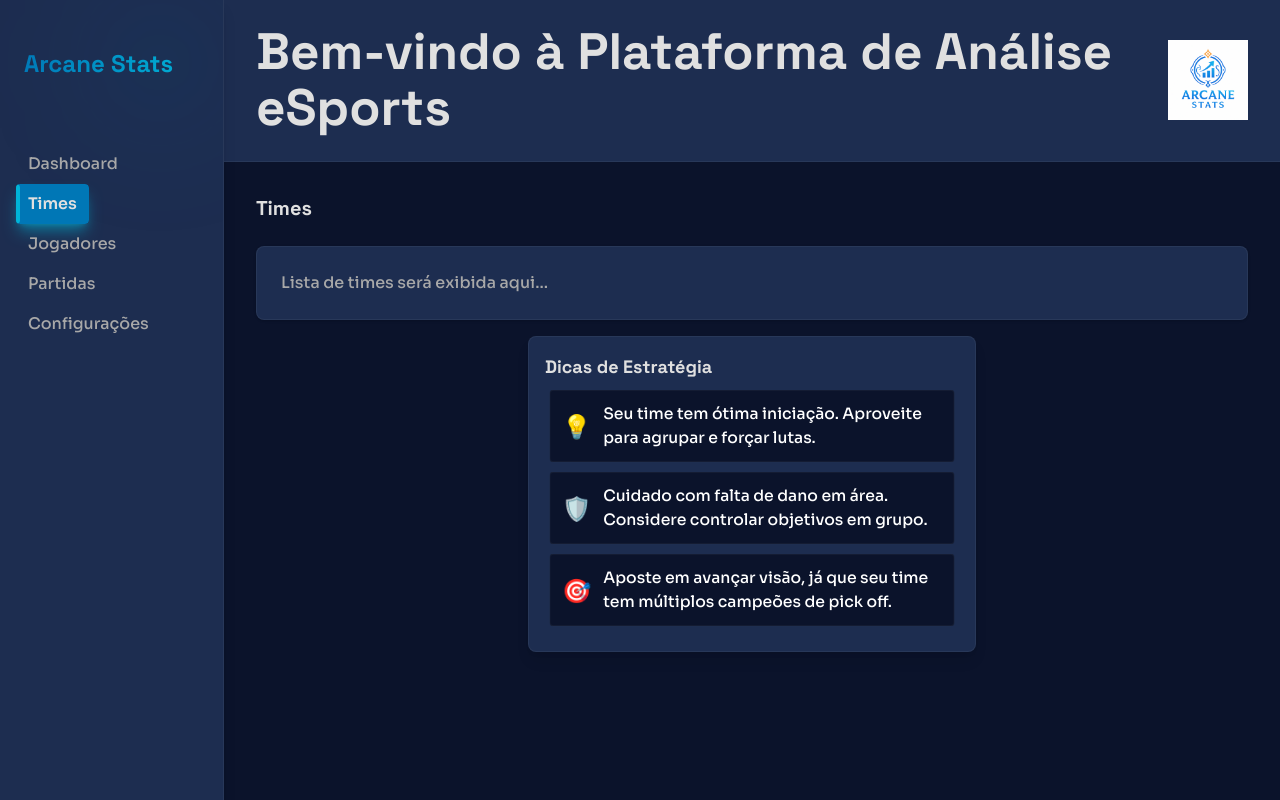
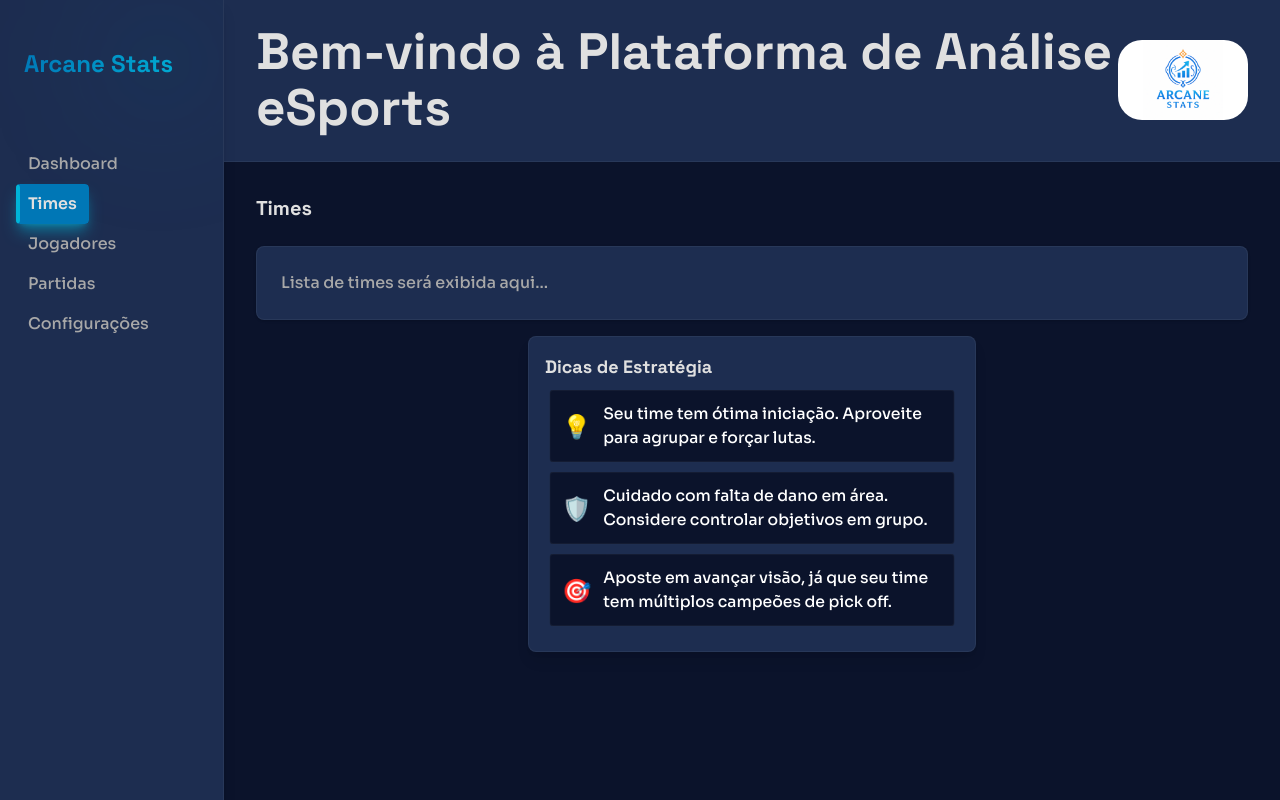
Before and after one commit to CapivaraDevv/Arcane-Stats, a React (Vite) app in the folder arcane-stats/: page /times in a window 1280 px wide. Shown: the top 800 px of the page. Built offline with nearby package versions, Linux system fonts and the light colour scheme.

Commit message:
Pequenas mudanças no visual

```diff
--- a/arcane-stats/src/pages/Header.tsx
+++ b/arcane-stats/src/pages/Header.tsx
@@ -3,7 +3,9 @@ const Header = () => {
         <>
             <header className="w-full px-8 py-6 bg-[#1D2D50] border-b border-white/5 flex items-center justify-between shadow-lg">
                 <h1 className="space-grotesk-title text-2xl font-semibold text-[#E0E0E0]">Bem-vindo à Plataforma de Análise eSports</h1>
-                <img src="/LogoBranco.png" alt="Logo" className="w-20" />
+                <div className="w-40 bg-white flex items-center justify-center rounded-3xl">
+                    <img src="/LogoBranco.png" alt="Logo" className="w-20" />
+                </div>
             </header>
         </>
     )
```
